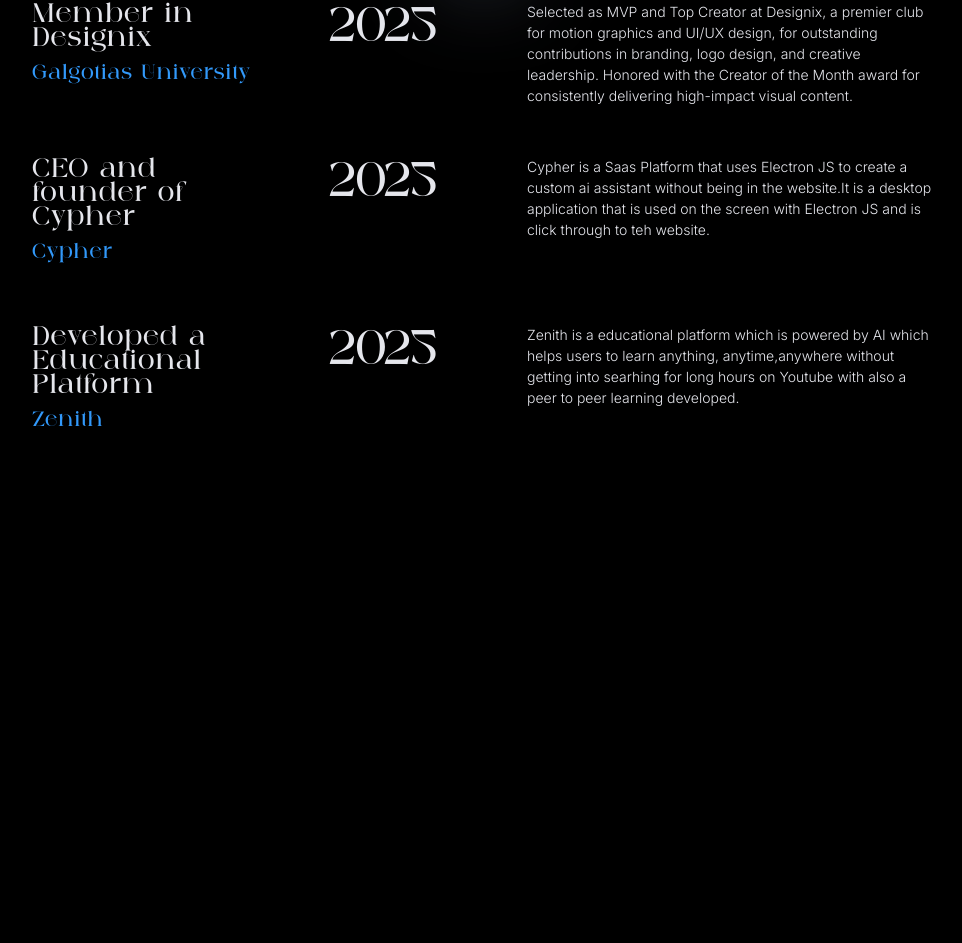
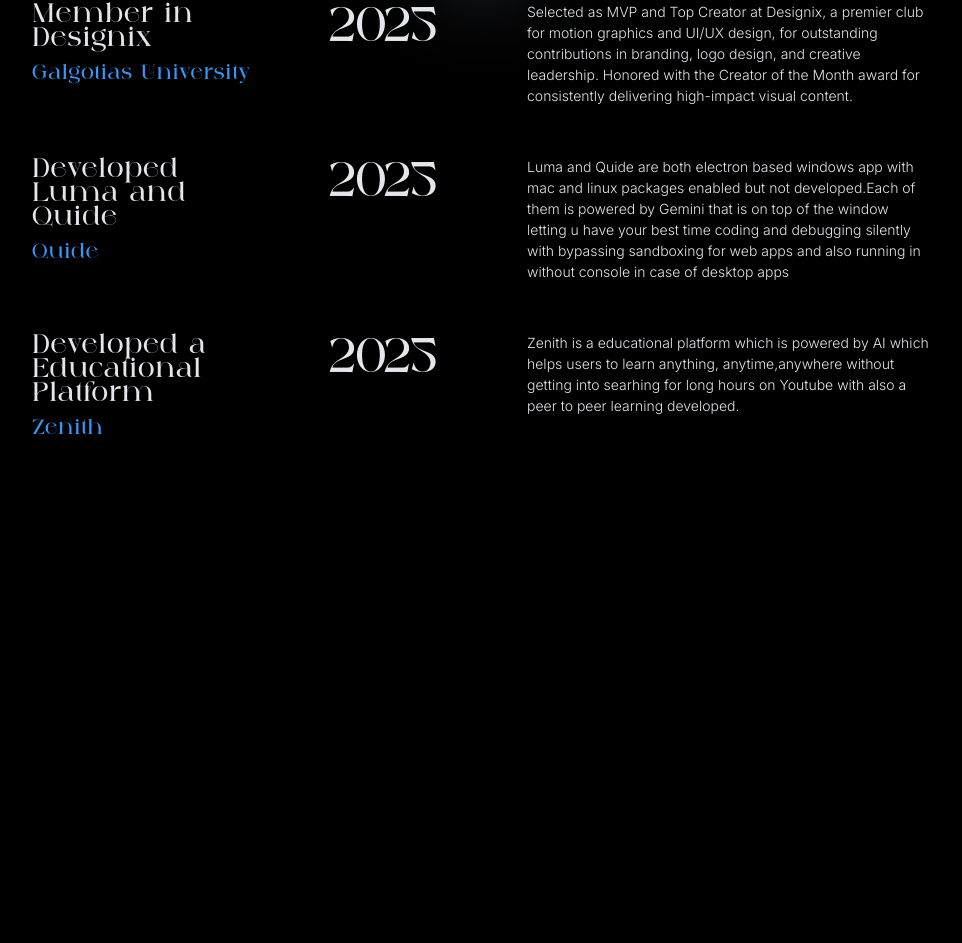
Before and after one commit to preetbiswas12/portfolio, a React (Vite) app: page / in a window 1280 px wide. Shown: the part 2763-3706 px from the top of the page, without its empty margins (158-1120 px from the left). Built offline with nearby package versions, Linux system fonts and the light colour scheme; no server answers.

Commit message:
Updated projects

```diff
--- a/src/components/Career.tsx
+++ b/src/components/Career.tsx
@@ -15,7 +15,7 @@
           <div className="career-info-box">
             <div className="career-info-in">
               <div className="career-role">
-                <h4>Member in Designix</h4>
+                <h4> Member in Designix</h4>
                 <h5>Galgotias University</h5>
               </div>
               <h3>2025</h3>
@@ -28,13 +28,13 @@
           <div className="career-info-box">
             <div className="career-info-in">
               <div className="career-role">
-                <h4>CEO and founder of Cypher</h4>
-                <h5>Cypher</h5>
+                <h4>Developed Luma and Quide </h4>
+                <h5>Quide</h5>
               </div>
               <h3>2025</h3>
             </div>
             <p>
-              Cypher is a Saas Platform that uses Electron JS to create a custom ai assistant without being in the website.It is a desktop application that is used on the screen with Electron JS and is click through to teh website.
+              Luma and Quide are both electron based windows app with mac and linux packages enabled but not developed.Each of them is powered by Gemini that is on top of the window letting u have your best time coding and debugging silently with bypassing sandboxing for web apps and also running in without console in case of desktop apps
             </p>
           </div>
           <div className="career-info-box">
```
